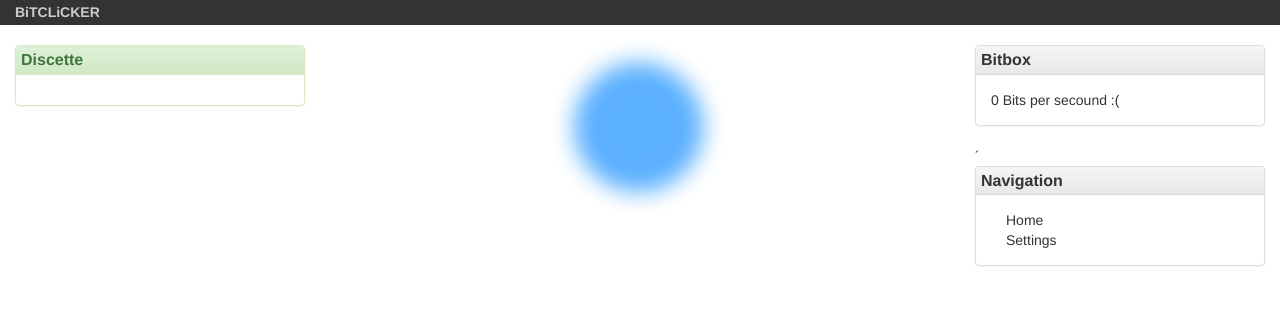
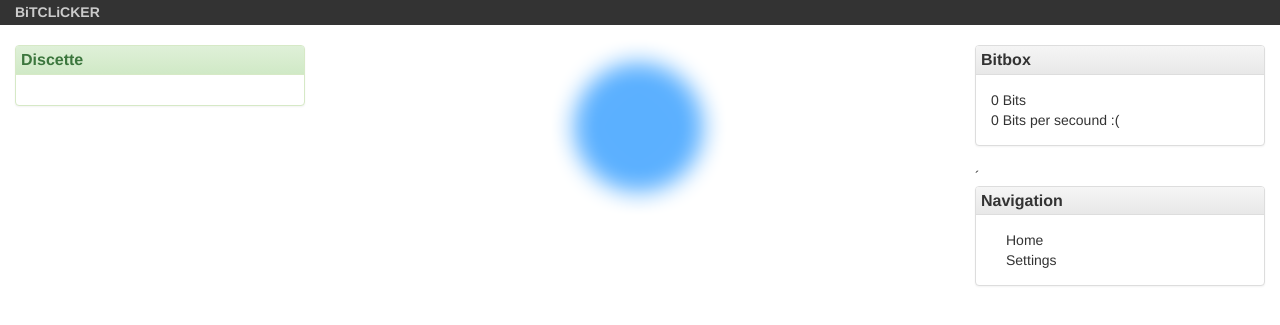
Before and after one commit to deB4SH/BitClicker, a PHP site: page / in a window 1280 px wide. Shown: the top 325 px of the page. Run offline with PHP 8.4, Linux system fonts and the light colour scheme; some libraries are stand-ins or nearby versions.

Commit message:
ADDED: gamejs

```diff
--- /dev/null
+++ b/assets/js/game.js
@@ -0,0 +1,12 @@
+//Values
+var bitcount = 0;
+
+$('.bitbutton').click(function(){
+   bitcount = bitcount + 1;
+});
+
+//GameLoop
+setInterval(gameLoop,1);
+function gameLoop(){
+    $('#bitcount').text(bitcount + " Bits");
+}
--- a/index.php
+++ b/index.php
@@ -1,18 +1,12 @@
 <!DOCTYPE html>
 <html>
     <head>
-        <title>TODO supply a title</title>
+        <title>[BITCLICKER]</title>
         <meta charset="UTF-8">
         <meta name="viewport" content="width=device-width, initial-scale=1.0">
-
         <link href="assets/css/core.css" rel="stylesheet" type="text/css"/>
-        <!-- Latest compiled and minified CSS -->
         <link rel="stylesheet" href="//maxcdn.bootstrapcdn.com/bootstrap/3.2.0/css/bootstrap.min.css">
-        <!-- Optional theme -->
         <link rel="stylesheet" href="//maxcdn.bootstrapcdn.com/bootstrap/3.2.0/css/bootstrap-theme.min.css">
-        <!-- Latest compiled and minified JavaScript -->
-        <script src="//maxcdn.bootstrapcdn.com/bootstrap/3.2.0/js/bootstrap.min.js"></script>
-
     </head>
     <body>
 
@@ -60,7 +54,7 @@
                               <h3 class="panel-title">Bitbox</h3>
                             </div>
                             <div class="panel-body">
-
+                                <div id="bitcount">0 Bits a</div>
                               0 Bits per secound :(
                             </div>
                         </div>
@@ -82,6 +76,9 @@
             </div>
         </div>
 
-
+        <!-- CDN JS -->
+        <script src="//maxcdn.bootstrapcdn.com/bootstrap/3.2.0/js/bootstrap.min.js"></script>
+        <script src="//code.jquery.com/jquery-1.11.0.min.js"></script>
+        <script src="assets/js/game.js" type="text/javascript"></script>
     </body>
 </html>
```
